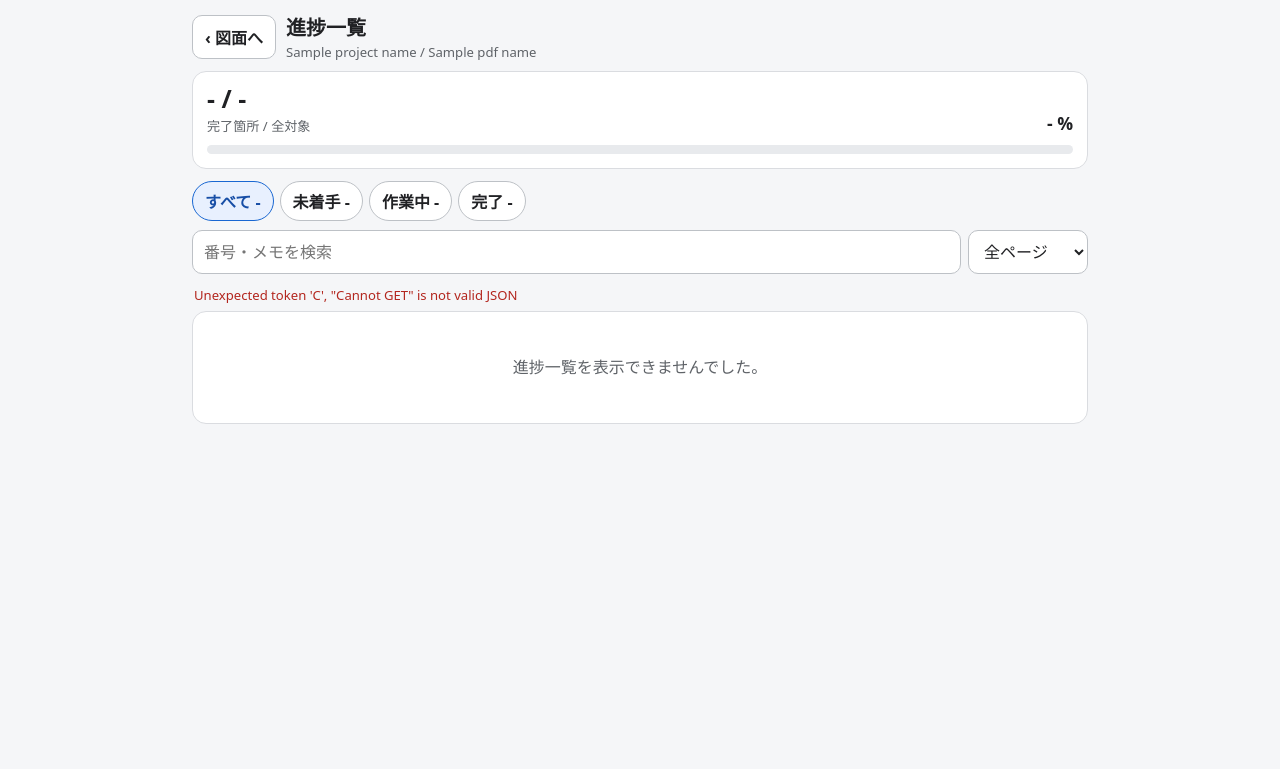
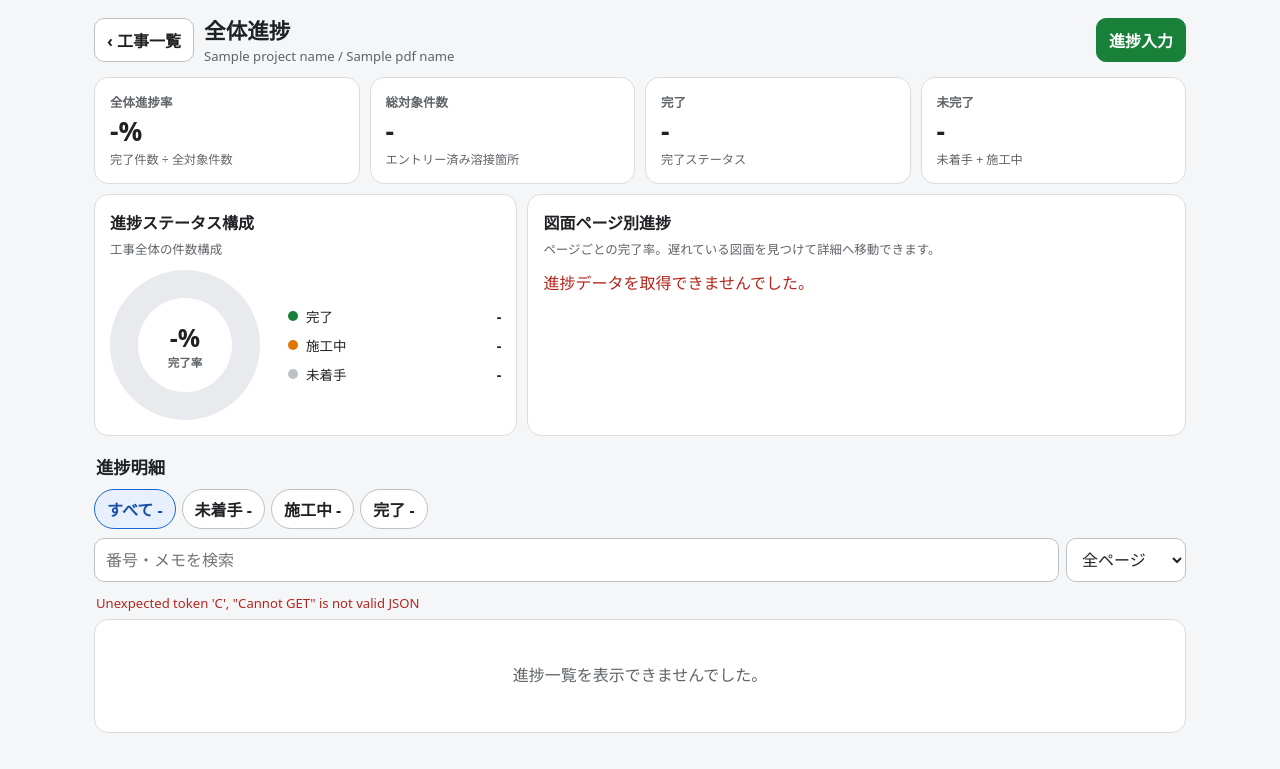
Before and after one commit to nakagawach/piping-weld-tracker, a Flask app: template templates/project_progress_list.html in a window 1280 px wide. Shown: the top 769 px of the page. Run offline with Flask 3, Linux system fonts and the light colour scheme; the template is opened without the code that fills it: most values are stand-ins (such as "Sample title", 1, 10 or a date in 2020).

Commit message:
Turn progress list into project dashboard

```diff
--- a/templates/project_progress_list.html
+++ b/templates/project_progress_list.html
@@ -3,34 +3,61 @@
 <head>
   <meta charset="utf-8">
   <meta name="viewport" content="width=device-width, initial-scale=1, viewport-fit=cover">
-  <title>{{ project_name }} - 進捗一覧</title>
+  <title>{{ project_name }} - 全体進捗</title>
   <style>
-    *{box-sizing:border-box}:root{color-scheme:light;--blue:#1967d2;--green:#188038;--orange:#e37400;--gray:#5f6368;--border:#dadce0;--bg:#f5f6f8;--text:#202124}
+    *{box-sizing:border-box}:root{color-scheme:light;--blue:#1967d2;--green:#188038;--orange:#e37400;--red:#d93025;--gray:#5f6368;--border:#dadce0;--bg:#f5f6f8;--text:#202124}
     body{margin:0;font-family:system-ui,-apple-system,"Segoe UI",sans-serif;background:var(--bg);color:var(--text)}button,input,select{font:inherit}button,a{touch-action:manipulation}
-    main{max-width:920px;margin:auto;padding:12px 12px 40px}.topbar{display:flex;align-items:center;gap:10px;margin-bottom:10px}.back{display:inline-flex;align-items:center;justify-content:center;min-height:44px;padding:0 12px;border:1px solid #bdc1c6;border-radius:10px;background:#fff;color:var(--text);font-weight:800;text-decoration:none}.titlebox{min-width:0;flex:1}.title{margin:0;font-size:1.25rem}.meta{margin-top:2px;color:var(--gray);font-size:.82rem;white-space:nowrap;overflow:hidden;text-overflow:ellipsis}
-    .overview{background:#fff;border:1px solid var(--border);border-radius:14px;padding:14px;margin-bottom:10px}.overview-head{display:flex;align-items:end;justify-content:space-between;gap:12px}.big{font-size:1.55rem;font-weight:900;line-height:1}.sub{color:var(--gray);font-size:.82rem;margin-top:5px}.rate{font-size:1.1rem;font-weight:900}.bar{height:9px;background:#e8eaed;border-radius:99px;overflow:hidden;margin-top:10px}.bar>span{display:block;height:100%;width:0;background:var(--green);border-radius:inherit;transition:width .2s ease}
-    .filters{position:sticky;top:0;z-index:10;background:var(--bg);padding:0 0 9px}.status-tabs{display:flex;gap:6px;overflow-x:auto;padding:2px 0;scrollbar-width:none}.status-tabs::-webkit-scrollbar{display:none}.tab{flex:0 0 auto;min-height:40px;padding:0 12px;border:1px solid #bdc1c6;border-radius:999px;background:#fff;font-weight:800;color:var(--text)}.tab.active{border-color:var(--blue);background:#e8f0fe;color:#174ea6}.tab[data-filter="施工中"].active{border-color:var(--orange);background:#fef7e0;color:#8a4b00}.tab[data-filter="完了"].active{border-color:var(--green);background:#e6f4ea;color:#137333}.searchrow{display:grid;grid-template-columns:1fr 120px;gap:7px;margin-top:7px}.searchrow input,.searchrow select{min-height:44px;border:1px solid #bdc1c6;border-radius:10px;background:#fff;padding:0 11px;color:var(--text)}
+    main{max-width:1120px;margin:auto;padding:14px 14px 44px}.topbar{display:flex;align-items:center;gap:10px;margin-bottom:12px}.back,.action-link{display:inline-flex;align-items:center;justify-content:center;min-height:44px;padding:0 12px;border:1px solid #bdc1c6;border-radius:10px;background:#fff;color:var(--text);font-weight:800;text-decoration:none}.action-link{border-color:var(--green);background:var(--green);color:#fff}.titlebox{min-width:0;flex:1}.title{margin:0;font-size:1.35rem}.meta{margin-top:2px;color:var(--gray);font-size:.82rem;white-space:nowrap;overflow:hidden;text-overflow:ellipsis}
+    .kpis{display:grid;grid-template-columns:repeat(4,minmax(0,1fr));gap:10px;margin-bottom:10px}.kpi{background:#fff;border:1px solid var(--border);border-radius:14px;padding:15px}.kpi-label{font-size:.78rem;color:var(--gray);font-weight:800}.kpi-value{margin-top:7px;font-size:1.65rem;font-weight:900;line-height:1}.kpi-sub{margin-top:6px;font-size:.76rem;color:var(--gray)}
+    .dashboard-grid{display:grid;grid-template-columns:minmax(0,.9fr) minmax(0,1.4fr);gap:10px;margin-bottom:10px}.panel{background:#fff;border:1px solid var(--border);border-radius:14px;padding:15px}.panel h2{font-size:1rem;margin:0 0 12px}.panel-sub{margin:-6px 0 12px;color:var(--gray);font-size:.78rem}
+    .donut-wrap{display:grid;grid-template-columns:160px 1fr;gap:18px;align-items:center}.donut{width:150px;aspect-ratio:1;border-radius:50%;position:relative;background:conic-gradient(#e8eaed 0 100%)}.donut::after{content:"";position:absolute;inset:28px;border-radius:50%;background:#fff}.donut-center{position:absolute;inset:0;z-index:1;display:grid;place-content:center;text-align:center;font-weight:900}.donut-center strong{font-size:1.55rem}.donut-center span{font-size:.72rem;color:var(--gray);font-weight:700}.legend{display:grid;gap:9px}.legend-row{display:grid;grid-template-columns:10px 1fr auto;gap:8px;align-items:center;font-size:.84rem}.dot{width:10px;height:10px;border-radius:50%}.dot.done{background:var(--green)}.dot.working{background:var(--orange)}.dot.untouched{background:#bdc1c6}.legend-row strong{font-size:.9rem}
+    .page-bars{display:grid;gap:10px}.page-row{display:grid;grid-template-columns:48px 1fr 58px;gap:10px;align-items:center}.page-name{font-weight:900;font-size:.82rem}.mini-bar{height:12px;border-radius:99px;background:#edf0f3;overflow:hidden}.mini-bar>span{display:block;height:100%;border-radius:inherit;background:var(--blue)}.page-rate{text-align:right;font-size:.8rem;font-weight:900}.page-detail{grid-column:2 / 4;margin-top:-6px;color:var(--gray);font-size:.7rem}
+    .filters{position:sticky;top:0;z-index:10;background:var(--bg);padding:0 0 9px}.section-title{margin:18px 2px 8px;font-size:1.08rem}.status-tabs{display:flex;gap:6px;overflow-x:auto;padding:2px 0;scrollbar-width:none}.status-tabs::-webkit-scrollbar{display:none}.tab{flex:0 0 auto;min-height:40px;padding:0 12px;border:1px solid #bdc1c6;border-radius:999px;background:#fff;font-weight:800;color:var(--text)}.tab.active{border-color:var(--blue);background:#e8f0fe;color:#174ea6}.tab[data-filter="施工中"].active{border-color:var(--orange);background:#fef7e0;color:#8a4b00}.tab[data-filter="完了"].active{border-color:var(--green);background:#e6f4ea;color:#137333}.searchrow{display:grid;grid-template-columns:1fr 120px;gap:7px;margin-top:7px}.searchrow input,.searchrow select{min-height:44px;border:1px solid #bdc1c6;border-radius:10px;background:#fff;padding:0 11px;color:var(--text)}
     .statusline{min-height:28px;padding:3px 2px;color:var(--gray);font-size:.82rem}.error{color:#b3261e}.page-group{margin:10px 0 16px}.page-head{display:flex;align-items:center;justify-content:space-between;padding:0 3px 7px}.page-title{font-weight:900;font-size:1rem}.page-count{color:var(--gray);font-size:.8rem}.list{background:#fff;border:1px solid var(--border);border-radius:14px;overflow:hidden}.item{display:grid;grid-template-columns:minmax(0,1fr) auto;gap:12px;align-items:center;padding:13px 12px;border-bottom:1px solid #eee;text-decoration:none;color:inherit;min-height:76px}.item:last-child{border-bottom:0}.item:active{background:#f7f8fa}.item-main{min-width:0}.number{font-size:1.08rem;font-weight:900}.detail{margin-top:5px;color:#3c4043;font-size:.88rem;white-space:nowrap;overflow:hidden;text-overflow:ellipsis}.date{margin-top:4px;color:var(--gray);font-size:.76rem}.right{display:flex;align-items:center;gap:8px}.badge{white-space:nowrap;border-radius:999px;padding:5px 9px;font-size:.78rem;font-weight:900;background:#f1f3f4;color:#5f6368}.badge.working{background:#fef7e0;color:#8a4b00}.badge.done{background:#e6f4ea;color:#137333}.chev{font-size:1.25rem;color:#80868b}.empty{padding:42px 18px;text-align:center;color:var(--gray);background:#fff;border:1px solid var(--border);border-radius:14px;line-height:1.7}
-    @media(max-width:640px){main{padding:0 8px 28px}.topbar{height:52px;margin:0 -8px 8px;padding:4px 8px;background:#fff;border-bottom:1px solid var(--border);position:sticky;top:0;z-index:20}.back{min-height:40px;padding:0 10px;border:0;background:#f1f3f4}.title{font-size:1.08rem}.overview{padding:12px;border-radius:12px}.filters{top:52px}.searchrow{grid-template-columns:1fr 96px}.item{padding:12px 10px;min-height:72px}.badge{padding:4px 7px}.detail{font-size:.84rem}}
+    @media(max-width:760px){main{padding:0 8px 28px}.topbar{height:56px;margin:0 -8px 8px;padding:4px 8px;background:#fff;border-bottom:1px solid var(--border);position:sticky;top:0;z-index:20}.back{min-height:40px;padding:0 10px;border:0;background:#f1f3f4}.action-link{min-height:40px;padding:0 10px}.title{font-size:1.04rem}.meta{font-size:.72rem}.kpis{grid-template-columns:repeat(2,minmax(0,1fr));gap:8px}.kpi{padding:12px}.kpi-value{font-size:1.4rem}.dashboard-grid{grid-template-columns:1fr}.donut-wrap{grid-template-columns:130px 1fr}.donut{width:125px}.donut::after{inset:23px}.filters{top:56px}.searchrow{grid-template-columns:1fr 96px}.item{padding:12px 10px;min-height:72px}.badge{padding:4px 7px}.detail{font-size:.84rem}}
   </style>
 </head>
 <body>
 <main>
   <div class="topbar">
-    <a class="back" href="{{ url_for('progress.project_progress', project_id=project_id) }}">‹ 図面へ</a>
-    <div class="titlebox"><h1 class="title">進捗一覧</h1><div class="meta">{{ project_name }} / {{ pdf_name }}</div></div>
+    <a class="back" href="{{ url_for('projects_screen') }}">‹ 工事一覧</a>
+    <div class="titlebox"><h1 class="title">全体進捗</h1><div class="meta">{{ project_name }} / {{ pdf_name }}</div></div>
+    <a class="action-link" href="{{ url_for('progress.project_progress', project_id=project_id) }}">進捗入力</a>
   </div>
 
-  <section class="overview" aria-label="工事全体進捗">
-    <div class="overview-head"><div><div class="big"><span id="doneCount">-</span> / <span id="totalCount">-</span></div><div class="sub">完了箇所 / 全対象</div></div><div class="rate" id="rate">- %</div></div>
-    <div class="bar" aria-hidden="true"><span id="bar"></span></div>
+  <section class="kpis" aria-label="主要進捗指標">
+    <div class="kpi"><div class="kpi-label">全体進捗率</div><div class="kpi-value" id="kpiRate">-%</div><div class="kpi-sub">完了件数 ÷ 全対象件数</div></div>
+    <div class="kpi"><div class="kpi-label">総対象件数</div><div class="kpi-value" id="kpiTotal">-</div><div class="kpi-sub">エントリー済み溶接箇所</div></div>
+    <div class="kpi"><div class="kpi-label">完了</div><div class="kpi-value" id="kpiDone">-</div><div class="kpi-sub">完了ステータス</div></div>
+    <div class="kpi"><div class="kpi-label">未完了</div><div class="kpi-value" id="kpiRemaining">-</div><div class="kpi-sub">未着手 + 施工中</div></div>
   </section>
 
+  <section class="dashboard-grid">
+    <div class="panel">
+      <h2>進捗ステータス構成</h2>
+      <div class="panel-sub">工事全体の件数構成</div>
+      <div class="donut-wrap">
+        <div class="donut" id="donut"><div class="donut-center"><strong id="donutRate">-%</strong><span>完了率</span></div></div>
+        <div class="legend">
+          <div class="legend-row"><span class="dot done"></span><span>完了</span><strong id="legendDone">-</strong></div>
+          <div class="legend-row"><span class="dot working"></span><span>施工中</span><strong id="legendWorking">-</strong></div>
+          <div class="legend-row"><span class="dot untouched"></span><span>未着手</span><strong id="legendUntouched">-</strong></div>
+        </div>
+      </div>
+    </div>
+    <div class="panel">
+      <h2>図面ページ別進捗</h2>
+      <div class="panel-sub">ページごとの完了率。遅れている図面を見つけて詳細へ移動できます。</div>
+      <div class="page-bars" id="pageBars"><div class="muted">読み込んでいます…</div></div>
+    </div>
+  </section>
+
+  <h2 class="section-title">進捗明細</h2>
   <div class="filters">
     <div class="status-tabs" id="statusTabs">
       <button class="tab active" type="button" data-filter="all">すべて <span id="countAll">-</span></button>
       <button class="tab" type="button" data-filter="未着手">未着手 <span id="countUntouched">-</span></button>
-      <button class="tab" type="button" data-filter="施工中">作業中 <span id="countWorking">-</span></button>
+      <button class="tab" type="button" data-filter="施工中">施工中 <span id="countWorking">-</span></button>
       <button class="tab" type="button" data-filter="完了">完了 <span id="countDone">-</span></button>
     </div>
     <div class="searchrow"><input id="search" type="search" inputmode="search" placeholder="番号・メモを検索" autocomplete="off"><select id="pageFilter" aria-label="ページ絞り込み"><option value="all">全ページ</option></select></div>
@@ -45,18 +72,36 @@
   const progressUrl={{ url_for('progress.project_progress', project_id=project_id) | tojson }};
   const status=document.getElementById('status'),content=document.getElementById('content'),search=document.getElementById('search'),pageFilter=document.getElementById('pageFilter');
   let allItems=[],activeFilter='all';
-  const label=v=>v==='施工中'?'作業中':v;
+  const label=v=>v;
   const cls=v=>v==='完了'?'done':v==='施工中'?'working':'';
   const esc=value=>String(value??'').replace(/[&<>'"]/g,ch=>({'&':'&amp;','<':'&lt;','>':'&gt;',"'":'&#39;','"':'&quot;'}[ch]));
   function shortDate(value){if(!value)return '';const d=new Date(value);return Number.isNaN(d.getTime())?'':d.toLocaleString('ja-JP',{month:'numeric',day:'numeric',hour:'2-digit',minute:'2-digit'})}
-  function updateCounts(counts,rate){document.getElementById('totalCount').textContent=counts.total;document.getElementById('doneCount').textContent=counts.done;document.getElementById('countAll').textContent=counts.total;document.getElementById('countUntouched').textContent=counts.untouched;document.getElementById('countWorking').textContent=counts.working;document.getElementById('countDone').textContent=counts.done;document.getElementById('rate').textContent=`${rate}%`;document.getElementById('bar').style.width=`${Math.max(0,Math.min(100,rate))}%`}
+  function updateDashboard(counts,rate,items){
+    const remaining=counts.untouched+counts.working;
+    document.getElementById('kpiRate').textContent=`${rate}%`;
+    document.getElementById('kpiTotal').textContent=`${counts.total}件`;
+    document.getElementById('kpiDone').textContent=`${counts.done}件`;
+    document.getElementById('kpiRemaining').textContent=`${remaining}件`;
+    document.getElementById('donutRate').textContent=`${rate}%`;
+    document.getElementById('legendDone').textContent=`${counts.done}件`;
+    document.getElementById('legendWorking').textContent=`${counts.working}件`;
+    document.getElementById('legendUntouched').textContent=`${counts.untouched}件`;
+    const total=Math.max(1,counts.total),doneEnd=counts.done/total*100,workingEnd=(counts.done+counts.working)/total*100;
+    document.getElementById('donut').style.background=`conic-gradient(var(--green) 0 ${doneEnd}%,var(--orange) ${doneEnd}% ${workingEnd}%,#bdc1c6 ${workingEnd}% 100%)`;
+    const pages=new Map();
+    for(const item of items){if(!pages.has(item.pageNumber))pages.set(item.pageNumber,{total:0,done:0,working:0,untouched:0});const p=pages.get(item.pageNumber);p.total++;if(item.status==='完了')p.done++;else if(item.status==='施工中')p.working++;else p.untouched++}
+    const pageBars=document.getElementById('pageBars');
+    if(!pages.size){pageBars.innerHTML='<div class="empty">進捗対象がまだありません。</div>';return}
+    pageBars.innerHTML=[...pages.entries()].sort((a,b)=>a[0]-b[0]).map(([page,p])=>{const pr=p.total?Math.round(p.done/p.total*1000)/10:0;return `<a class="page-row" href="${progressUrl}?page=${encodeURIComponent(page)}" style="text-decoration:none;color:inherit"><div class="page-name">P${page}</div><div class="mini-bar"><span style="width:${pr}%"></span></div><div class="page-rate">${pr}%</div><div class="page-detail">完了 ${p.done}/${p.total} ・ 施工中 ${p.working} ・ 未着手 ${p.untouched}</div></a>`}).join('')
+  }
+  function updateCounts(counts){document.getElementById('countAll').textContent=counts.total;document.getElementById('countUntouched').textContent=counts.untouched;document.getElementById('countWorking').textContent=counts.working;document.getElementById('countDone').textContent=counts.done}
   function setupPages(items){const pages=[...new Set(items.map(x=>x.pageNumber))].sort((a,b)=>a-b);for(const p of pages){const o=document.createElement('option');o.value=String(p);o.textContent=`P${p}`;pageFilter.appendChild(o)}}
   function render(){const q=search.value.trim().toUpperCase(),page=pageFilter.value;const filtered=allItems.filter(item=>{if(activeFilter!=='all'&&item.status!==activeFilter)return false;if(page!=='all'&&String(item.pageNumber)!==page)return false;if(q&&!`${item.number} ${item.workDetail}`.toUpperCase().includes(q))return false;return true});status.className='statusline';status.textContent=`${filtered.length}件表示`;
     if(!filtered.length){content.innerHTML='<div class="empty">条件に一致する進捗がありません。</div>';return}
     const groups=new Map();for(const item of filtered){if(!groups.has(item.pageNumber))groups.set(item.pageNumber,[]);groups.get(item.pageNumber).push(item)}
     content.innerHTML=[...groups.entries()].map(([page,items])=>`<section class="page-group"><div class="page-head"><div class="page-title">P${page}</div><div class="page-count">${items.length}件</div></div><div class="list">${items.map(item=>{const detail=item.workDetail?esc(item.workDetail):item.completedDate?`完了日 ${esc(item.completedDate)}`:'未入力';const updated=item.updatedAt?`更新 ${esc(shortDate(item.updatedAt))}`:'';return `<a class="item" href="${progressUrl}?page=${encodeURIComponent(item.pageNumber)}&x=${encodeURIComponent(item.x)}&y=${encodeURIComponent(item.y)}"><div class="item-main"><div class="number">${esc(item.number)}</div><div class="detail">${detail}</div>${updated?`<div class="date">${updated}</div>`:''}</div><div class="right"><span class="badge ${cls(item.status)}">${label(item.status)}</span><span class="chev">›</span></div></a>`}).join('')}</div></section>`).join('')}
   document.getElementById('statusTabs').addEventListener('click',e=>{const b=e.target.closest('[data-filter]');if(!b)return;activeFilter=b.dataset.filter;document.querySelectorAll('.tab').forEach(x=>x.classList.toggle('active',x===b));render()});search.addEventListener('input',render);pageFilter.addEventListener('change',render);
-  fetch(dataUrl,{cache:'no-store'}).then(async r=>{const data=await r.json();if(!r.ok)throw new Error(data.error||'進捗一覧を取得できませんでした。');allItems=data.items||[];updateCounts(data.counts||{total:0,untouched:0,working:0,done:0},data.completionRate||0);setupPages(allItems);render()}).catch(e=>{status.className='statusline error';status.textContent=e.message;content.innerHTML='<div class="empty">進捗一覧を表示できませんでした。</div>'});
+  fetch(dataUrl,{cache:'no-store'}).then(async r=>{const data=await r.json();if(!r.ok)throw new Error(data.error||'進捗一覧を取得できませんでした。');allItems=data.items||[];const counts=data.counts||{total:0,untouched:0,working:0,done:0},rate=data.completionRate||0;updateCounts(counts);updateDashboard(counts,rate,allItems);setupPages(allItems);render()}).catch(e=>{status.className='statusline error';status.textContent=e.message;content.innerHTML='<div class="empty">進捗一覧を表示できませんでした。</div>';document.getElementById('pageBars').innerHTML='<div class="error">進捗データを取得できませんでした。</div>'});
 })();
 </script>
 </body>
```
